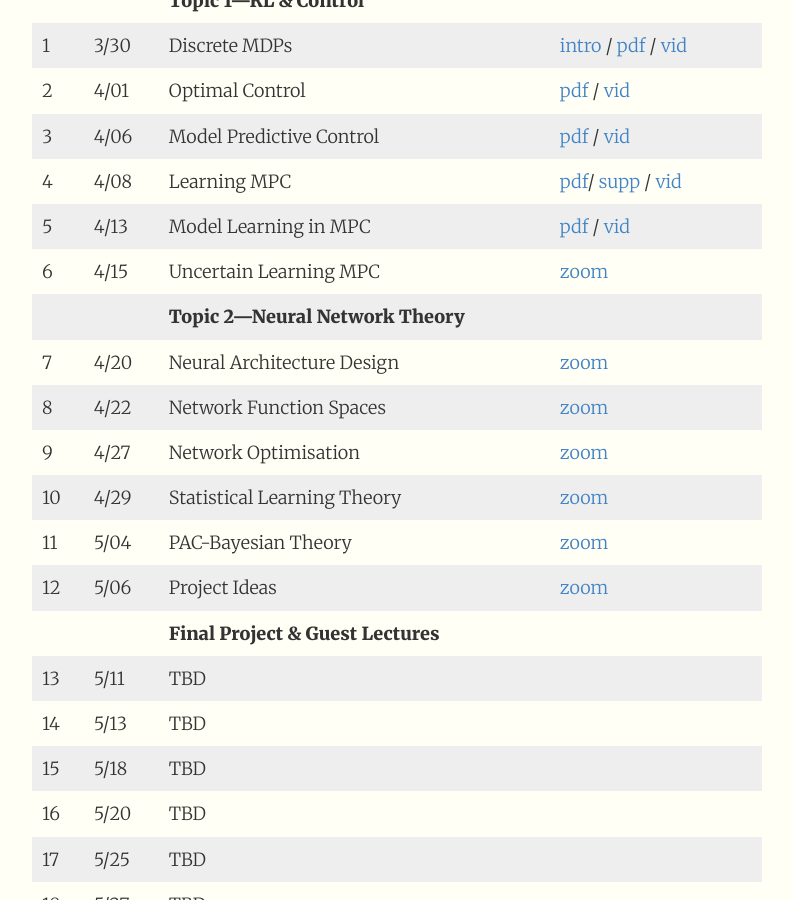
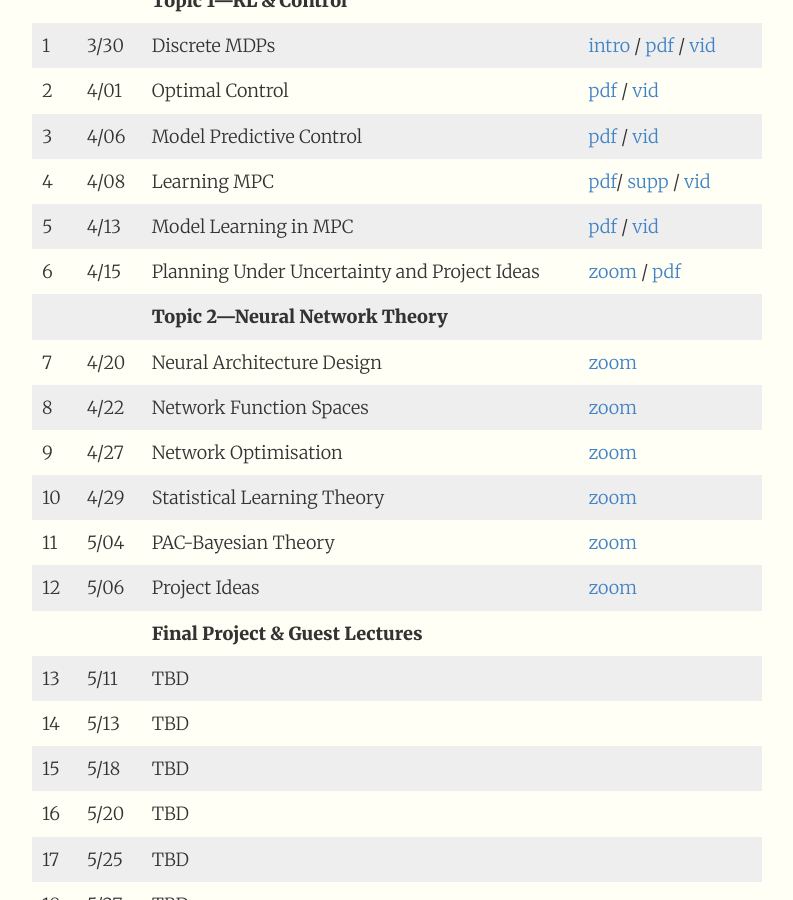
Before and after one commit to 1five9/1five9.github.io, a Jekyll site: the page built from index.md, in a window 1280 px wide and 900 px high, scrolled down 2280 px. Shown: the whole window, without its empty margins (243-1036 px from the left). Built offline with Jekyll 4.4.1, drawn with Linux system fonts in a browser that asks for light colours.

Commit message:
lecture 6

```diff
--- a/index.md
+++ b/index.md
@@ -78,7 +78,7 @@ The final project will be conducted during the last four weeks of class. Student
 | 3  | 4/06      | Model Predictive Control               | [pdf](https://1five9.github.io/slides/control/Lecture_3_MPC.pdf) / [vid](https://caltech.zoom.us/rec/share/Q0kDgmvMJ800GMX46lTipBVjw5Z5SkuJ7MVUXKjmx751bmAUCsTS9kx2AHQWZ-g1.JsnICIGB-NeBSJ9u?startTime=1617744869000)| |
 | 4  | 4/08      | Learning MPC                           | [pdf](https://1five9.github.io/slides/control/Lecture_4_MPC_TC.pdf)/ [supp](https://1five9.github.io/slides/control/Lecture_4_SuppMaterial.pdf) / [vid](https://caltech.zoom.us/rec/share/6hy8WYahNjzqyvbw5vh2JX-RIKeq1LJEt-KTKOXye86DQxA9H7I9GM13jF7NXYU9.LMNtHFtXBmQETYfa?startTime=1617917676000) | |
 | 5  | 4/13      | Model Learning in MPC 				          | [pdf](https://1five9.github.io/slides/control/Lecture_5_MPC_and_Model_Learning.pdf) / [vid](https://caltech.zoom.us/rec/share/EUwZy302kdmZaHZTxdxm4xNI6AE1kBuijoUNg7Ay909A58kJhfd-THQrEFxOUoZQ.HWlG08DHSjJgL1Ts) | |
-| 6  | 4/15      | Uncertain Learning MPC    	          | [zoom](https://caltech.zoom.us/j/83968752246) | |
+| 6  | 4/15      | Planning Under Uncertainty and Project Ideas    	          | [zoom](https://caltech.zoom.us/j/83968752246) / [pdf](https://1five9.github.io/slides/control/Lecture_6.pdf)| |
 |    |           | **Topic 2—Neural Network Theory**     |  | |
 | 7  | 4/20      | Neural Architecture Design	          | [zoom](https://caltech.zoom.us/j/83968752246) | |
 | 8  | 4/22      | Network Function Spaces	              | [zoom](https://caltech.zoom.us/j/83968752246) | |
```
Also changed, not shown: 1 other file.
